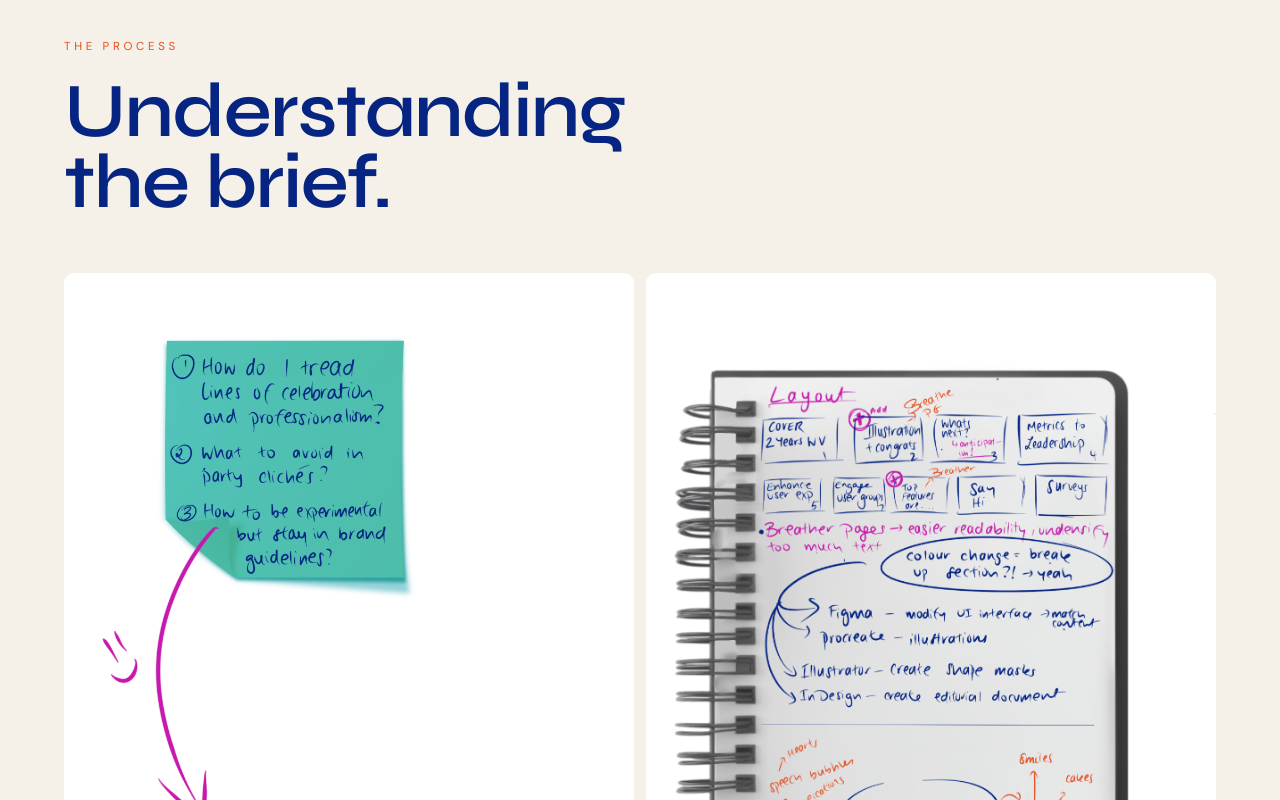
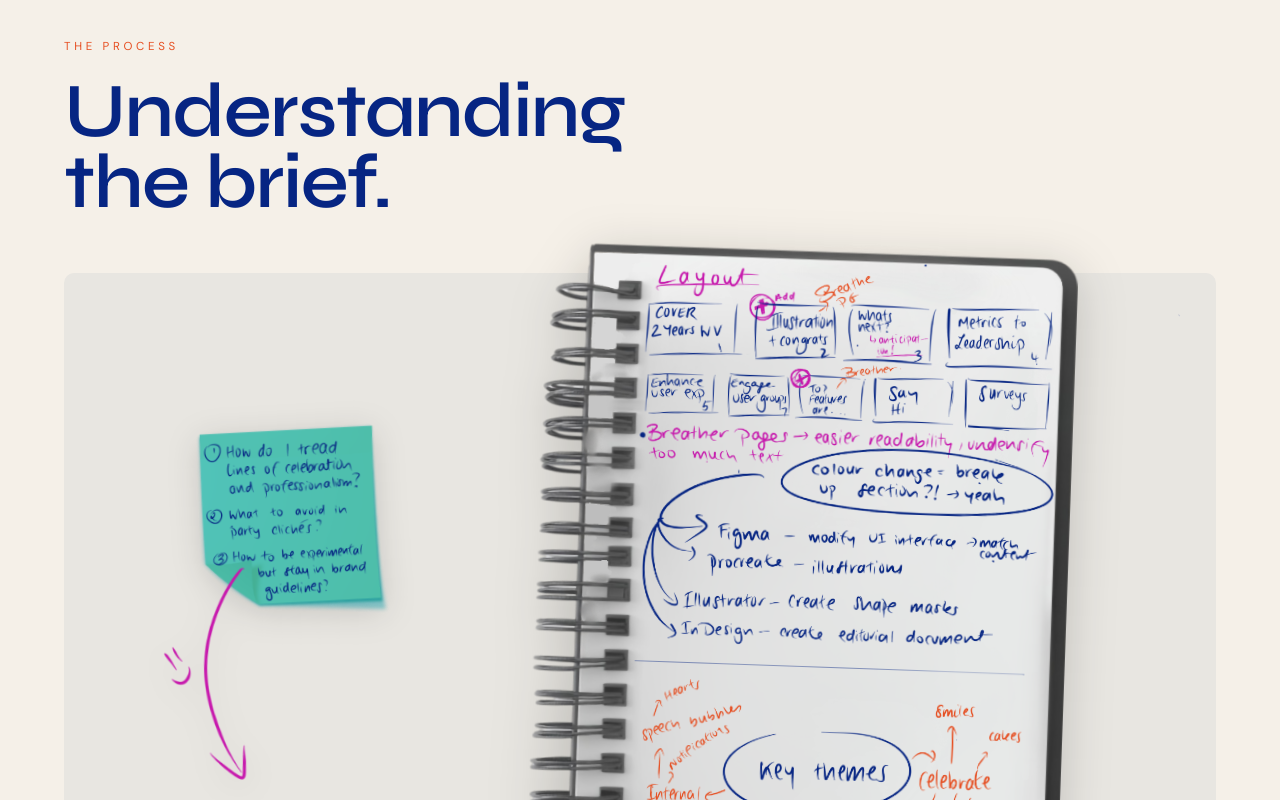
Before and after one commit to DrewPenkert/DrewPenkert.github.io, a React (Vite) app: page /workvivo in a window 1280 px wide. Shown: the part 2940-3740 px from the top of the page. Built offline with nearby package versions, Linux system fonts and the light colour scheme.

Commit message:
Workvivo: overlapping brief scene with notebook and sticky note composition

```diff
--- a/src/WorkvivoCaseStudy.css
+++ b/src/WorkvivoCaseStudy.css
@@ -1,5 +1,37 @@
 /* Workvivo accent */
 :root { --wv-accent: #6B4EFF; }
+
+/* Brief scene — overlapping sticky + notebook */
+.wv-brief-scene {
+  position: relative;
+  background: #e8e6e1;
+  border-radius: var(--radius);
+  aspect-ratio: 16 / 9;
+  margin-bottom: 20px;
+}
+
+.wv-brief-notebook {
+  position: absolute;
+  right: 4%;
+  top: 50%;
+  transform: translateY(-50%) rotate(2deg);
+  width: 58%;
+  height: auto;
+  display: block;
+  filter: drop-shadow(0 8px 24px rgba(0,0,0,0.18));
+}
+
+.wv-brief-sticky {
+  position: absolute;
+  left: 6%;
+  top: 50%;
+  transform: translateY(-52%) rotate(-3deg);
+  width: 36%;
+  height: auto;
+  display: block;
+  filter: drop-shadow(0 6px 16px rgba(0,0,0,0.15));
+  z-index: 2;
+}
 
 .wv-hero-top {
   display: flex;
--- a/src/WorkvivoCaseStudy.jsx
+++ b/src/WorkvivoCaseStudy.jsx
@@ -148,9 +148,9 @@ export default function WorkvivoCaseStudy() {
             <span className="cs-section-label">The Process</span>
             <h2>Understanding<br />the brief.</h2>
           </div>
-          <div className="wv-grid-4 cs-reveal">
-            <div className="wv-grid-img"><img src="/sticky%20note.webp" alt="Brief questions sticky note" /></div>
-            <div className="wv-grid-img"><img src="/notebook-updated.png" alt="Layout notebook sketches" /></div>
+          <div className="wv-brief-scene cs-reveal">
+            <img className="wv-brief-notebook" src="/notebook-updated.png" alt="Layout notebook sketches" />
+            <img className="wv-brief-sticky" src="/sticky%20note.webp" alt="Brief questions sticky note" />
           </div>
           <p className="wv-caption cs-reveal">Unpacking the brief before touching any software. Key questions around tone, clichés and brand boundaries set the direction for the entire project.</p>
         </section>
```
